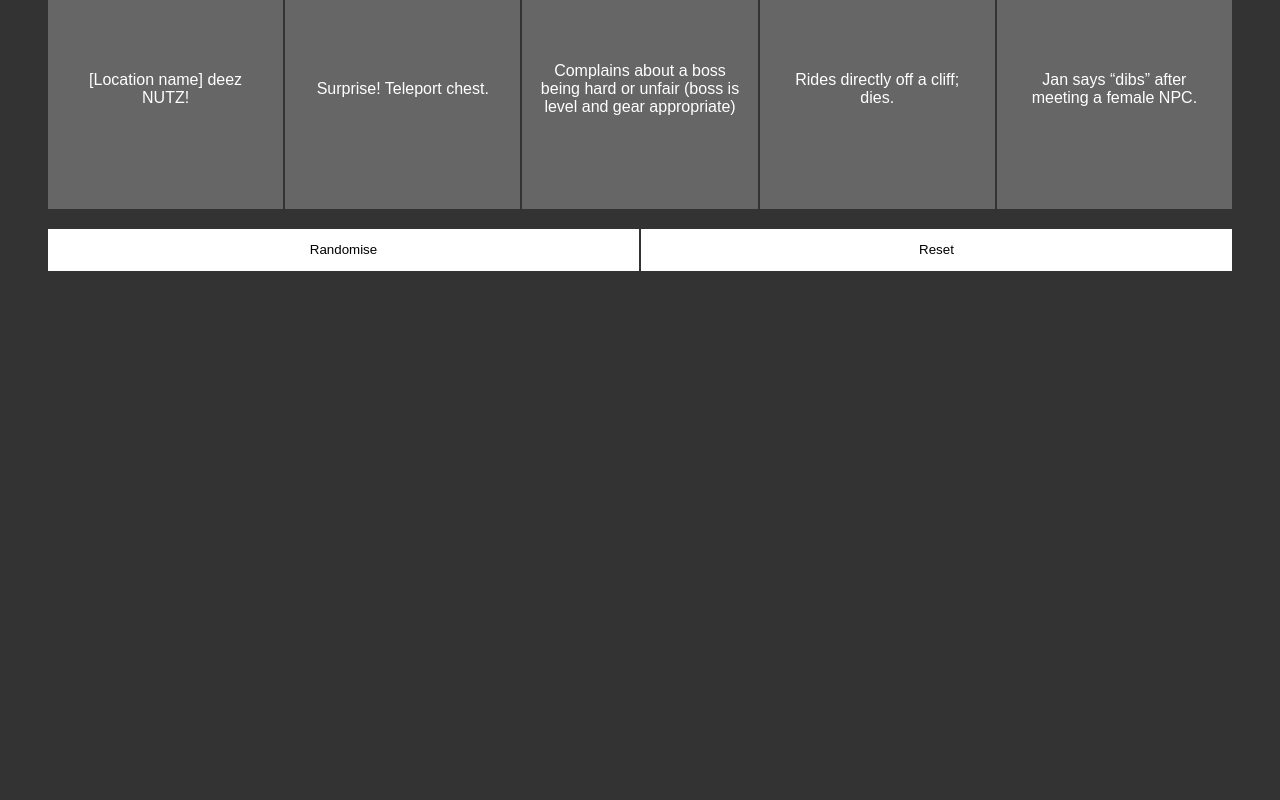
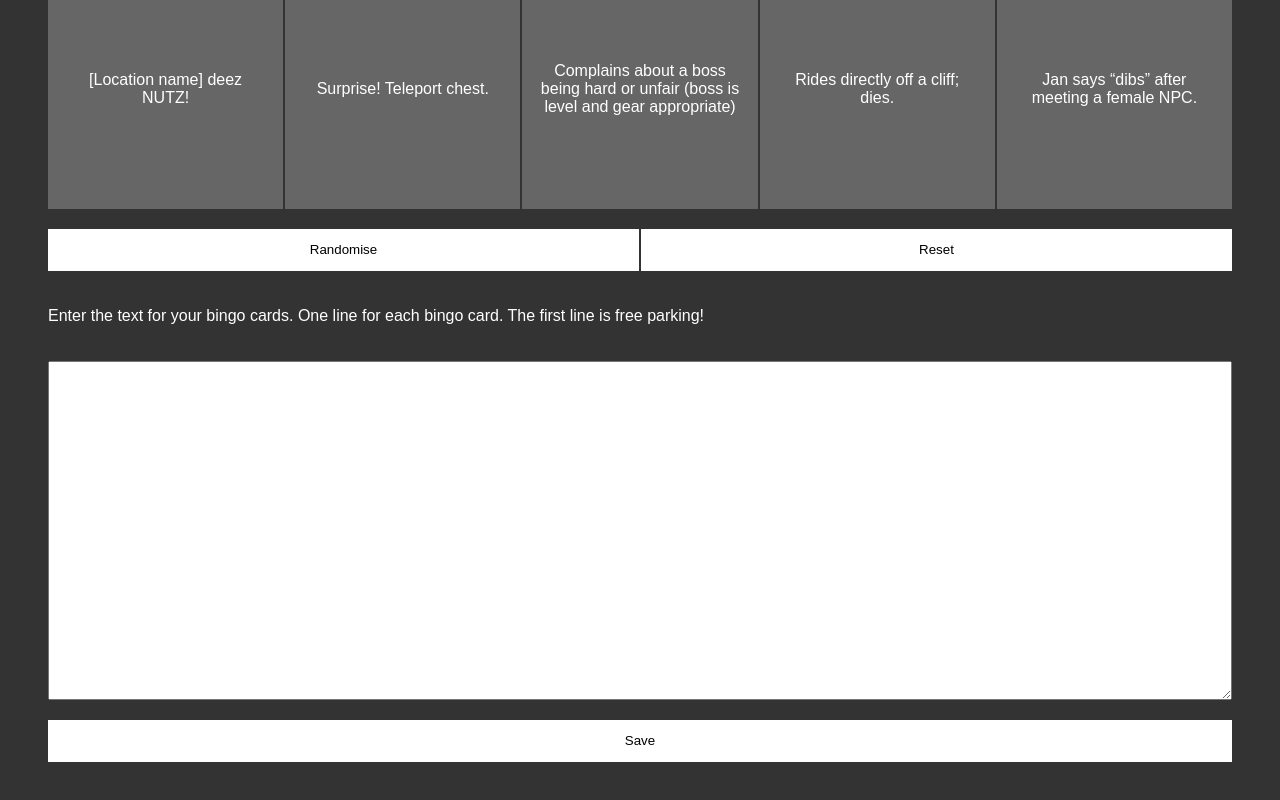
Before and after one commit to owenrockwell/elden-bingo, a plain HTML site: page index.html in a window 1280 px wide. Shown: the part 1047-1847 px from the top of the page. Before the commit the page ends 1366 px from the top, so only its background shows below. Drawn offline with Linux system fonts and the light colour scheme.

Commit message:
textarea

```diff
--- a/script.js
+++ b/script.js
@@ -11,7 +11,8 @@ function init() {
 }
 
 function restart() {
-    document.body.innerHTML = '';
+    nav.remove()
+    container.remove()
     init();
 }
 
@@ -56,8 +57,9 @@ function createLayout() {
 
     document.body.append(container)
     document.body.append(nav);
-    createButton(randomise)
-    createButton(reset)
+    createButton(randomise);
+    createButton(reset);
+    customise();
 }
 
 function createButton(delegate) {
@@ -135,8 +137,7 @@ function validate(){
     }
 }
 
-
-const freeParking = {text: "Jan has his last chemo and shits his pants", checked: true, id: 12};
+let freeParking = {text: "Jan has his last chemo and shits his pants", checked: true, id: 12};
 let cards = [
     {text: "Spends 10 or more minutes trying fruitlessly to fight the Tree Sentinel.", checked: false},
     {text: "Kills and important NPC on purpose or on accident.", checked: false},
@@ -166,3 +167,24 @@ let cards = [
 
 //start it up!
 init();
+
+
+function customise() {
+    const text = document.createElement('textarea');
+    const info = document.createElement('p');
+    info.innerText = "Enter the text for your bingo cards. One line for each bingo card. The first line is free parking!";
+    const button = document.createElement('button');
+    button.onclick = () => updateCards();
+    button.textContent = "Save";
+
+    document.body.append(info);
+    document.body.append(text);
+    document.body.append(button);
+}
+
+function updateCards(){
+    const newValues = document.querySelector('textarea').value.split("\n");
+    newValues.forEach((newText, i) => cards[i].text = newText);
+    save();
+    restart();
+}
--- a/style.css
+++ b/style.css
@@ -67,3 +67,7 @@
     background: gold;
     pointer-events: none;
 }
+
+textarea {
+    height:25em;
+}
```
